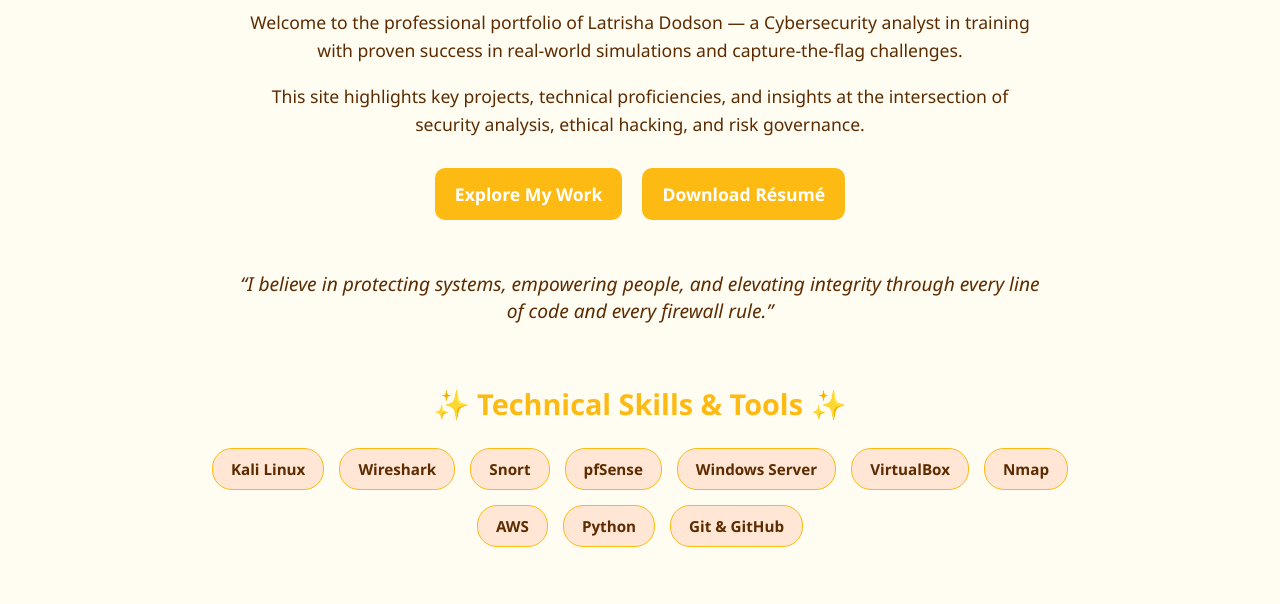
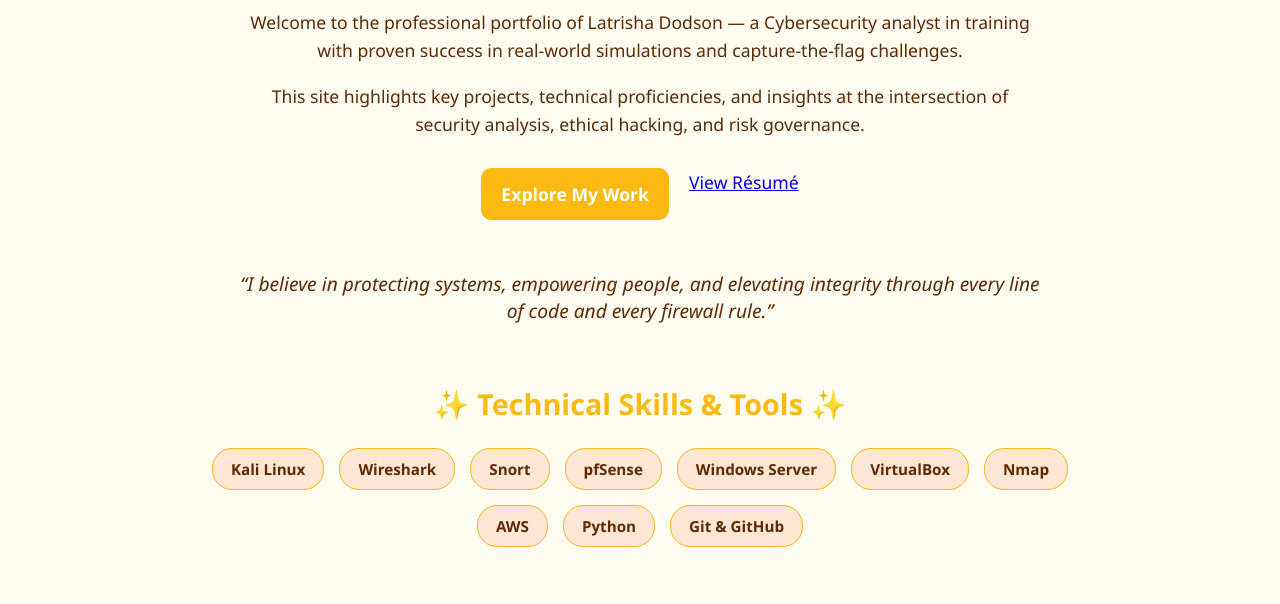
Before and after one commit to ldodson10/contact-serverless-form, a plain HTML site: page index.html in a window 1280 px wide. Shown: the part 173-777 px from the top of the page. Drawn offline with Linux system fonts and the light colour scheme.

Commit message:
Update resume link

```diff
--- a/index.html
+++ b/index.html
@@ -28,7 +28,7 @@
     </p>
     <div class="hero-buttons">
       <a href="projects.html" class="btn">Explore My Work</a>
-      <a href="resume.pdf" class="btn" target="_blank">Download Résumé</a>
+      <a href="https://latrisha.github.io/resume/" target="_blank" class="button">View Résumé</a>
     </div>
   </section>
 
```
